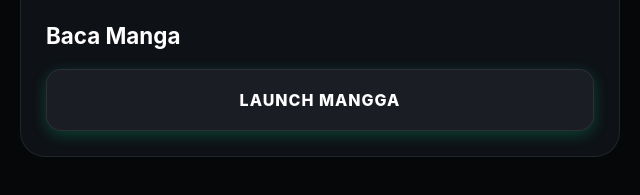
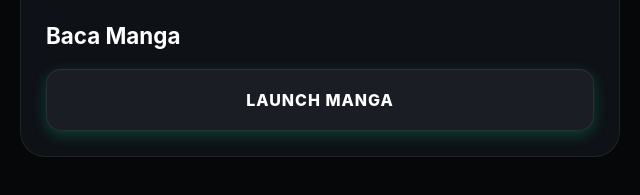
Before and after one commit to RyzennXd/RyzennStream, a plain HTML site: page index.html in a window 1280 px wide. Shown: the part 1966-2161 px from the top of the page, 320-960 px from the left. Drawn offline with Linux system fonts and the light colour scheme.

Commit message:
index.html

```diff
--- a/index.html
+++ b/index.html
@@ -173,7 +173,7 @@
             </div>
             <div class="stream-content">
                 <h3>Baca Manga</h3>
-                <a href="https://doujindesu.tv/" target="_blank" class="big-btn btn-dark">Launch MANGGA</a>
+                <a href="https://doujindesu.tv/" target="_blank" class="big-btn btn-dark">Launch MANGA</a>
             </div>
         </div>
 
```
